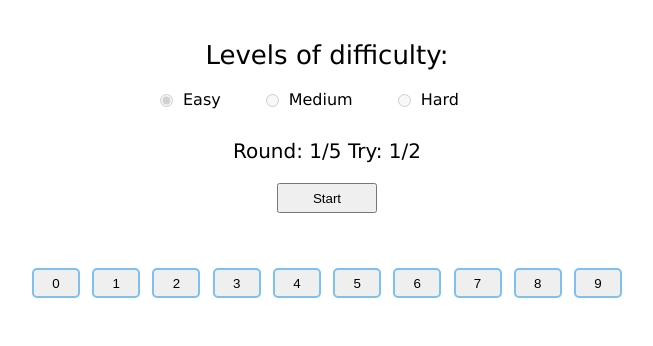
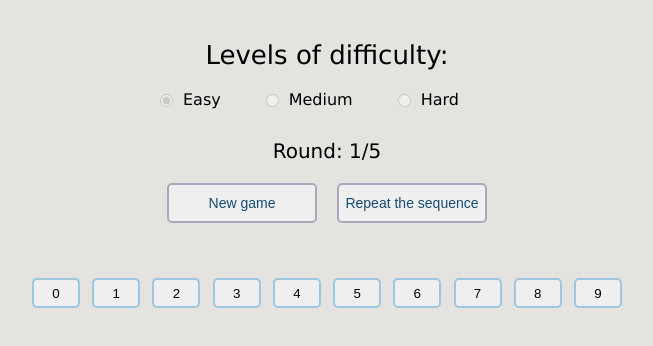
Before and after one commit to Tanya-Gro/Projects-stage1, a website with bundled scripts: page simon-says/index.html in a window 1280 px wide. Both pictures are taken after a click on the button "Start". Shown: the whole page, without its empty margins (313-966 px from the left). Built offline with nearby package versions, Linux system fonts and the light colour scheme.

Commit message:
fix: UI &restart button &repeatbutton

```diff
--- a/simon-says/gameScript.js
+++ b/simon-says/gameScript.js
@@ -6,7 +6,15 @@ const numberElements = document.querySelectorAll('.keyboardContainer--numbers');
 const letterElements = document.querySelectorAll('.keyboardContainer--letter');
 const output = document.querySelector('.output--p');
 const buttonStart = document.querySelector('.buttonStart');
+const buttonReStart = document.querySelector('.buttonReStart');
+const buttonRepeat = document.querySelector('.buttonRepeat');
 const roundsLabel = document.querySelector('.roundsLabel');
+const virtualClickHandler = function (e) {
+  clickKeyElement(e.target.value);
+};
+const clickHandler = function (e) {
+  clickKeyElement(e.key.toUpperCase());
+};
 
 let round;
 let attempt;
@@ -19,12 +27,23 @@ let taskInputValue = '';
   for(let item of levelInputElements) {
     item.addEventListener('click', (e) => changeLevel(e))
   }
+
   buttonStart.addEventListener('click', () => {
     addRadioDisabled();
     startGame();
   });
 
+  buttonReStart.addEventListener('click', () => {
+    removeRadioDisabled();
+    startInitial();
+  });
+
+  buttonRepeat.addEventListener('click', () => {
+    showTask(task);
+  });
+
   startInitial();
+
 })();
 //начальные настройки
 function startInitial() {
@@ -33,8 +52,12 @@ function startInitial() {
   level = 1;
   taskNoneChecked = '';
   taskInputValue = '';
-
-  roundsLabel.textContent = `Round: ${round}/5\n Try: ${attempt}/2`;
+  if(!buttonStart.classList.contains('visible')) {
+    buttonStart.classList.add('visible');
+    buttonReStart.classList.remove('visible');
+    buttonRepeat.classList.remove('visible');
+  }
+  roundsLabel.textContent = `Round: ${round}/5`;
 }
 //пользователь изменяет уровень сложности
 function changeLevel (event) {
@@ -106,12 +129,6 @@ function removeRadioDisabled() {
   }
 }
 //добавляем обработчик нажатия на клавишу
-const virtualClickHandler = function (e) {
-  clickKeyElement(e.target.value);
-};
-const clickHandler = function (e) {
-  clickKeyElement(e.key.toUpperCase());
-};
 function addKeyEvents() {
 
   //добавляем события для ввода
@@ -136,20 +153,15 @@ function startGame() {
   attempt = 1;
   task = '';
   // console.log('start game');
-
+  buttonStart.classList.remove('visible');
+  buttonReStart.classList.add('visible');
+  buttonRepeat.classList.add('visible');
+  buttonRepeat.disabled = true;
   // демонстрация задания
   task = generateTask();
   taskNoneChecked = task;
-  // добавляем блокировщик любого события
 
   showTask(task);
-
-  //добавлием события на ввод с клавы
-
-  //одижаем пользовательского ввода
-
-  //ввод произведен
-  // console.log(levelInputElements)
 }
 //демонстрация задания
 function showTask (task) {
@@ -159,15 +171,17 @@ function showTask (task) {
 //имитируем нажание клавиш для демонстрации задания
 function clickKey(className, task) {
   const element = document.querySelector(className);
-  // console.log(element);
   element.classList.add('active');
   setTimeout(() => {
     element.classList.remove('active');
     if(task.substring(1)) setTimeout(() => {
       showTask(task.substring(1));
     }, 500);
-    else setTimeout(() => {addKeyEvents()}, 1000);
-  }, 1000);
+    else setTimeout(() => {
+      addKeyEvents();
+      buttonRepeat.disabled = false;
+    }, 500);
+  }, 500);
 }
 //обрабатываем событие ввода с клавиатур, валидный/невалидный ввод
 function clickKeyElement (value) {
@@ -226,12 +240,12 @@ function userMakeMistake () {
     output.classList.add('green');
     setTimeout(() => {
       output.classList.remove('green');
-      roundsLabel.textContent = `Round: ${round}/5\n Try: ${attempt}/2`;
+      roundsLabel.textContent = `Round: ${round}/5`;
       taskNoneChecked = task;
       taskInputValue = '';
       output.textContent = '';
       showTask(task);
-    },2000);
+    },1500);
   }
 }
 //обрабатываем успешный ввод
@@ -262,12 +276,12 @@ function userMakeCorrectInput (value) {
     setTimeout(() => {
       output.classList.remove('green');
       output.textContent = '';
-      roundsLabel.textContent = `Round: ${round}/5\n Try: ${attempt}/2`;
+      roundsLabel.textContent = `Round: ${round}/5`;
       taskInputValue = '';
       task = generateTask();
       taskNoneChecked = task;
       showTask(task);
-    },2000);
+    },1000);
   }
 
   // togo: проверка на следуюзую итерацию
--- a/simon-says/initialScript.js
+++ b/simon-says/initialScript.js
@@ -14,15 +14,16 @@ const levelsArray = ['Easy', 'Medium', 'Hard'];
   const levelsContainer = createDomNode(navigationContainer, 'div', 'levels');
 
   const roundsLabel = createDomNode(navigationContainer, 'p', 'roundsLabel');
-  roundsLabel.textContent = 'Round: 1/5\n Try: 1/2';
+  roundsLabel.textContent = 'Round: 1/5';
 
-  const buttonReStart = createDomNode(navigationContainer, 'button', 'button buttonReStart');
+  const buttomContainer = createDomNode(navigationContainer, 'div', 'buttomContainer');
+  const buttonReStart = createDomNode(buttomContainer, 'button', 'button buttonReStart');
   buttonReStart.textContent = 'New game';
 
-  const buttonRepeat = createDomNode(navigationContainer, 'button', 'button buttonRepeat');
+  const buttonRepeat = createDomNode(buttomContainer, 'button', 'button buttonRepeat');
   buttonRepeat.textContent = 'Repeat the sequence';
 
-  const buttonStart = createDomNode(navigationContainer, 'button', 'button buttonStart active visible');
+  const buttonStart = createDomNode(buttomContainer, 'button', 'button buttonStart active visible');
   buttonStart.textContent = 'Start';
 
   const outputContainer = createDomNode(bodyElement, 'div', 'output');
@@ -31,9 +32,10 @@ const levelsArray = ['Easy', 'Medium', 'Hard'];
   bodyElement.append(navigationContainer);
   navigationContainer.append(levelsContainer);
   navigationContainer.append(roundsLabel);
-  navigationContainer.append(buttonReStart);
-  navigationContainer.append(buttonRepeat);
-  navigationContainer.append(buttonStart);
+  navigationContainer.append(buttomContainer);
+  buttomContainer.append(buttonReStart);
+  buttomContainer.append(buttonRepeat);
+  buttomContainer.append(buttonStart);
   bodyElement.append(outputContainer);
   bodyElement.append(keyboardContainer);
 
--- a/simon-says/style.css
+++ b/simon-says/style.css
@@ -7,6 +7,7 @@
 html {
   font-size: 10px;
   font-family: Verdana, Geneva, Tahoma, sans-serif;
+  background-color: rgba(120, 118, 97, 0.2);
 }
 
 .navigation, .input, .keyboard {
@@ -52,13 +53,25 @@ html {
   padding: 20px;
 }
 
+.buttomContainer {
+  display: flex;
+  justify-content: center;
+  flex-direction: row;
+}
 .buttonReStart, .buttonRepeat, .buttonStart {
   display: none;
-  width: 100px;
-  height: 30px;
-  margin: 0 auto;
+  width: 150px;
+  height: 40px;
+  margin: 0 10px;
+  border-radius: 5px;
+  border: 2px solid rgb(170, 168, 188);
+  cursor: pointer;
+  color: #154c71;
+  font-size: 1.4rem;
 }
-
+.buttonStart{
+  font-size: 1.6rem;
+}
 .output {
   height: 30px;
   display: flex;
@@ -90,12 +103,18 @@ flex-wrap: wrap;
   display: none;
   border-radius: 5px;
   height: 30px;
-  border: 2px solid #7dc1ee;
+  border: 2px solid #9dc6e1;
   transition: box-shadow 350ms ease-in-out;
-  transition: border 350ms ease-in-out;
+  transition: background-color 350ms ease;
   cursor: pointer;
 }
-
+.key:focus{
+  border: 2px solid #5caee4;
+}
+.key:active{
+  background-color: #6b97b4;
+}
+/* .key: */
 .key.active {
   border: 2px solid #146194;
   box-shadow: rgba(20, 97, 148, 0.25) 0px 50px 100px -20px inset;
```
